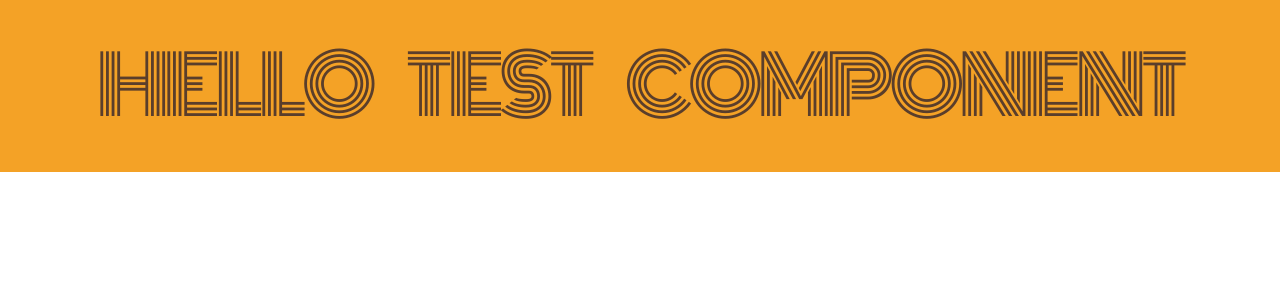
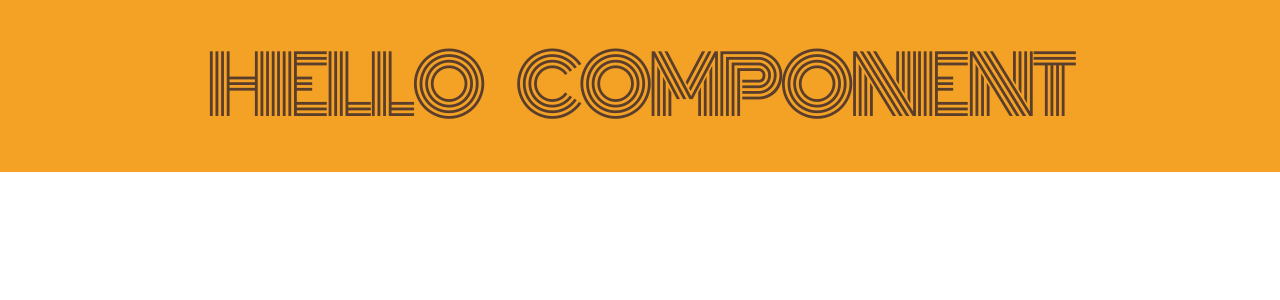
Before and after one commit to mr-Thamariaselvam/Traval-List, a React (Create React App) app: page /test in a window 1280 px wide. Shown: the top 300 px of the page. Built offline with nearby package versions, Linux system fonts and the light colour scheme.

Commit message:
Test Component Chaged

```diff
--- a/src/components/testcomp/testcomp.js
+++ b/src/components/testcomp/testcomp.js
@@ -1,7 +1,7 @@
 export default function TestComp() {
   return (
     <div>
-      <h1>Hello Test Component</h1>
+      <h1>Hello Component</h1>
     </div>
   );
 }
```
